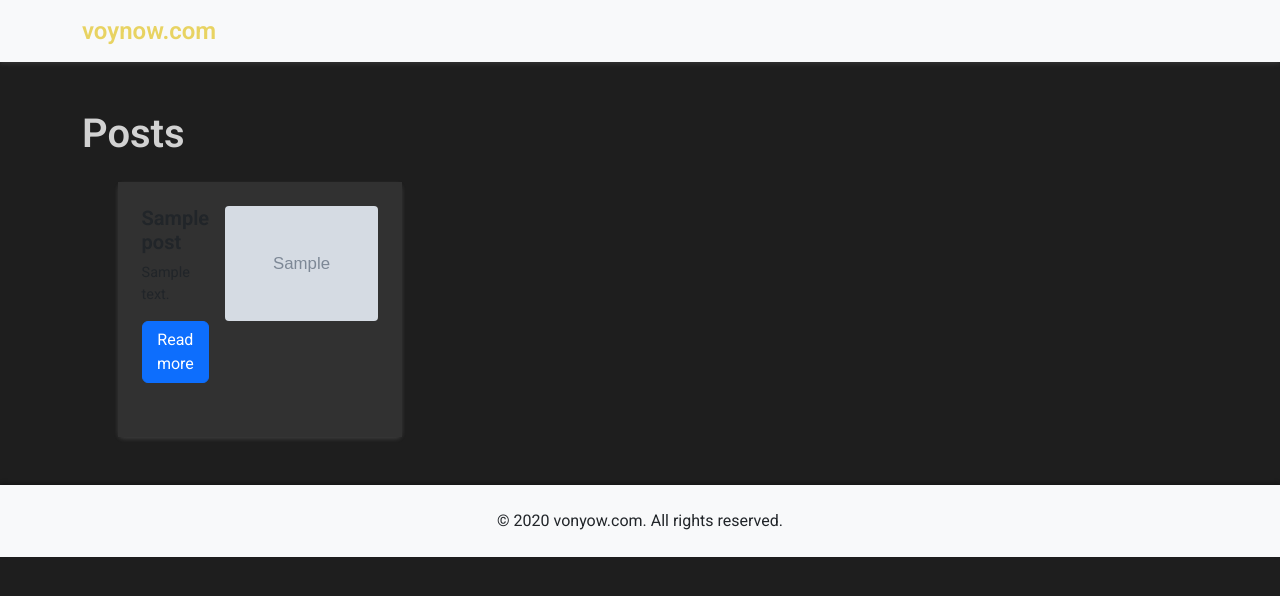
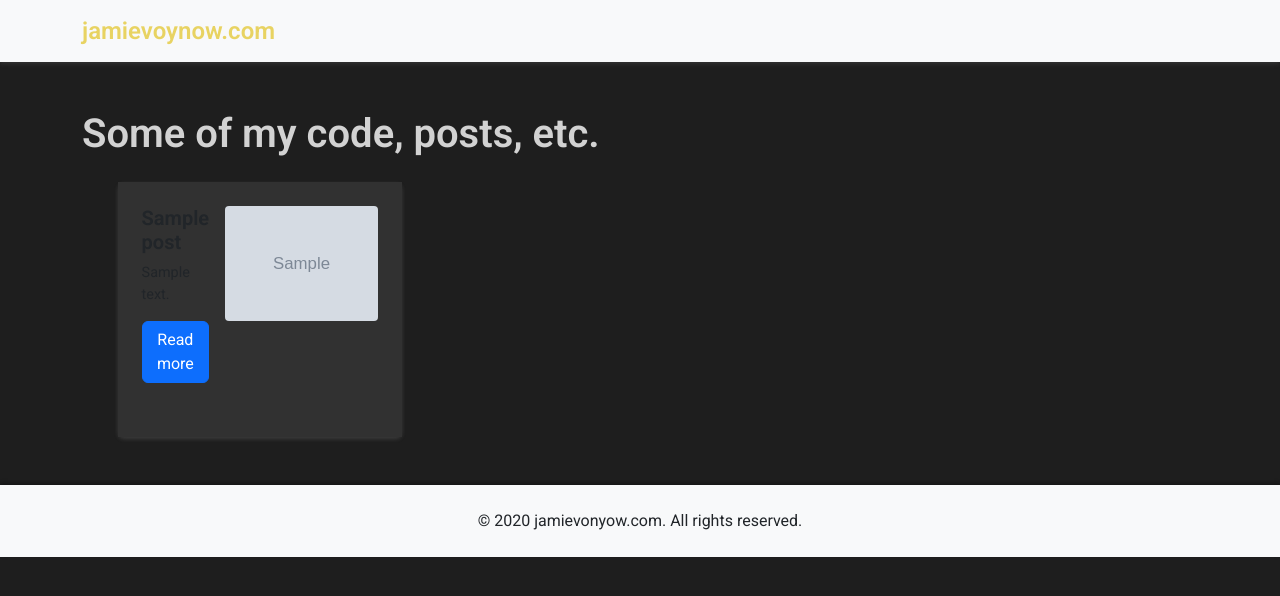
Before and after one commit to voynow/old-jamievoynow.com, a Flask app: template templates/index.html in a window 1280 px wide. Shown: the top 596 px of the page. Run offline with Flask 2, Linux system fonts and the light colour scheme; the template is opened without the code that fills it: most values are stand-ins (such as "Sample title", 1, 10 or a date in 2020); grey boxes marked "Sample" are stand-in pictures.

Commit message:
Site text update

```diff
--- a/templates/article.html
+++ b/templates/article.html
@@ -3,7 +3,7 @@
 <head>
     <meta charset="UTF-8">
     <meta name="viewport" content="width=device-width, initial-scale=1.0">
-    <title>{{ post.title }} - voynow.com</title>
+    <title>{{ post.title }} - jamievoynow.com</title>
     <!-- Bootstrap CSS -->
     <link href="https://cdn.jsdelivr.net/npm/bootstrap@5.3.0-alpha1/dist/css/bootstrap.min.css" rel="stylesheet" integrity="sha384-KyZXEAg3QhqLMpG8r+Knujsl7/1L_dstPt3HV5HzF6Gvk/e3s4X3A4qzE2B2fTt/g3z4r7r" crossorigin="anonymous">
     <!-- Custom CSS -->
@@ -14,7 +14,7 @@
     <header>
         <nav class="navbar navbar-expand-lg navbar-dark bg-dark">
             <div class="container">
-                <a class="navbar-brand navbar-center" href="/">vonyow.com</a>
+                <a class="navbar-brand navbar-center" href="/">jamievonyow.com</a>
             </div>
         </nav>
     </header>
@@ -26,7 +26,7 @@
     </main>
     <footer class="bg-dark text-white mt-5">
         <div class="container py-4">
-            <p class="text-center mb-0">&copy; {{ year }} vonyow.com. All rights reserved.</p>
+            <p class="text-center mb-0">&copy; {{ year }} jamievonyow.com. All rights reserved.</p>
         </div>
     </footer>
     <!-- Bootstrap JavaScript and Popper.js -->
--- a/templates/index.html
+++ b/templates/index.html
@@ -3,7 +3,7 @@
 <head>
     <meta charset="UTF-8">
     <meta name="viewport" content="width=device-width, initial-scale=1.0">
-    <title>voynow.com</title>
+    <title>jamievoynow.com</title>
     <!-- Bootstrap CSS -->
     <link href="https://cdn.jsdelivr.net/npm/bootstrap@5.3.0-alpha1/dist/css/bootstrap.min.css" rel="stylesheet" integrity="sha384-KyZXEAg3QhqLMpG8r+Knujsl7/1L_dstPt3HV5HzF6Gvk/e3s4xRfJXDfEzjGgDg" crossorigin="anonymous">
     <!-- Custom CSS -->
@@ -14,12 +14,12 @@
     <header>
         <nav class="navbar navbar-expand-lg navbar-light bg-light">
             <div class="container">
-                <a class="navbar-brand" href="#">voynow.com</a>
+                <a class="navbar-brand" href="#">jamievoynow.com</a>
             </div>
         </nav>
     </header>
     <main class="container mt-5">
-        <h1 class="mb-4">Posts</h1>
+        <h1 class="mb-4">Some of my code, posts, etc.</h1>
         <div class="row">
             <!-- Fake blog entries -->
             {% for post in posts %}
@@ -42,7 +42,7 @@
     </main>
     <footer class="bg-light text-dark mt-5">
         <div class="container py-4">
-            <p class="text-center mb-0">&copy; {{ year }} vonyow.com. All rights reserved.</p>
+            <p class="text-center mb-0">&copy; {{ year }} jamievonyow.com. All rights reserved.</p>
         </div>
     </footer>
     <!-- Bootstrap JavaScript and Popper.js (optional, for dropdowns, modals, tooltips, etc.) -->
```
